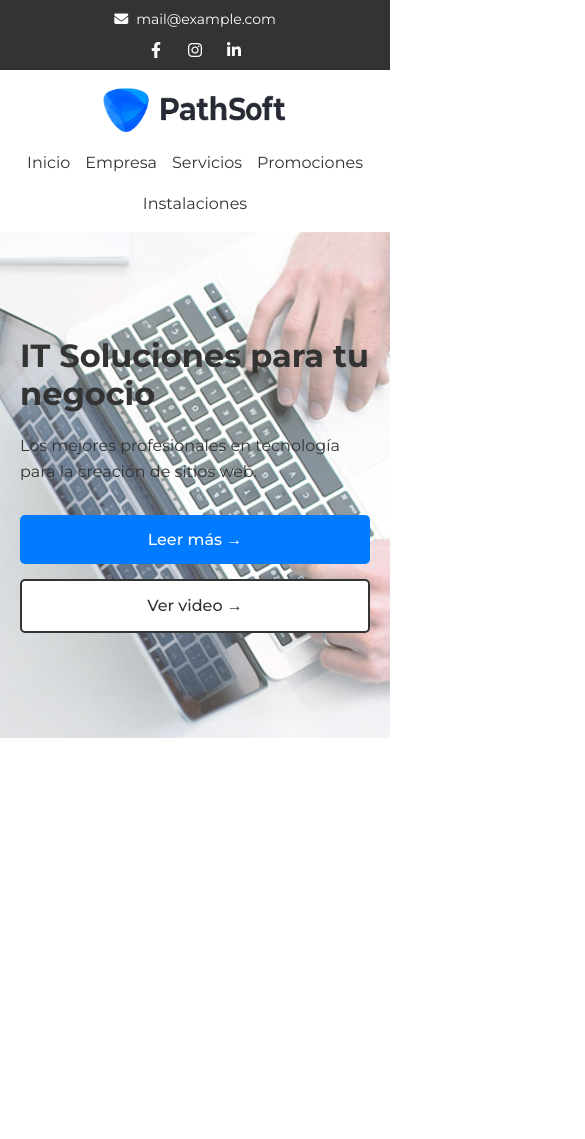
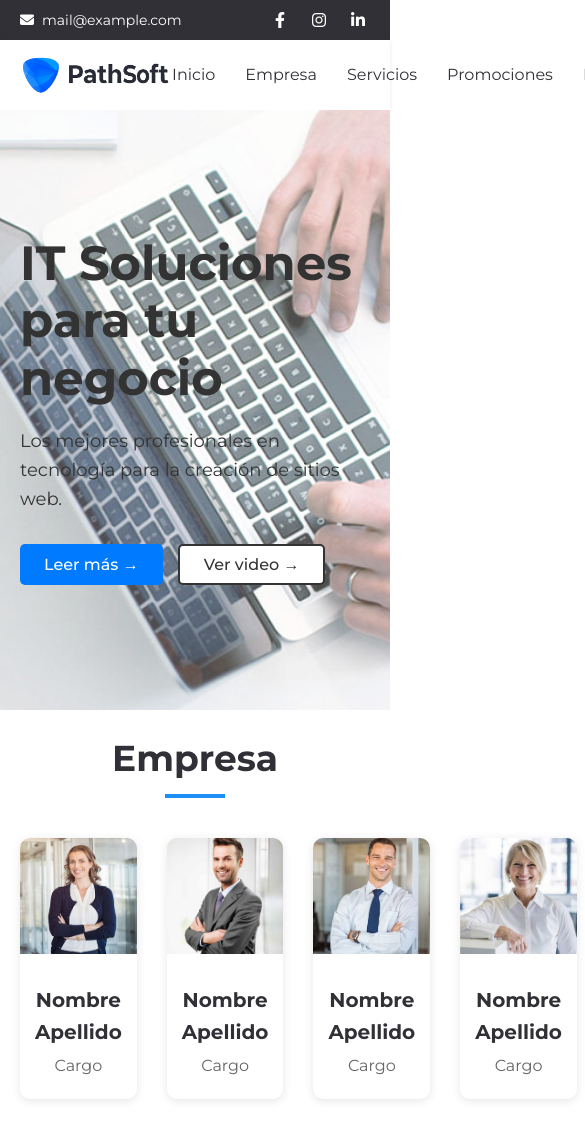
Before and after one commit to hazelhd20/Examen-Unidad-2, a plain HTML site: page index.html in a window 390 px wide. Shown: the top 1139 px of the page, 585 px wide, since content can reach past the window. Before the commit the page ends 844 px from the top, so only its background shows below. Drawn offline with Linux system fonts and the light colour scheme.

Commit message:
Seccion de Empresa

```diff
--- a/estilos.css
+++ b/estilos.css
@@ -4,27 +4,37 @@
     padding: 0;
 }
 
+:root {
+    --azul: #1d8ef6;
+    --gris: #f0f3f8;
+    --blanco: #ffffff;
+    --negro: #313036;
+}
+
 body {
     font-family: 'Montserrat', sans-serif;
     font-size: 16px;
     line-height: 1.6;
-    color: #333;
-    background-color: #fff;
+    color: var(--negro);
+    background-color: var(--blanco);
+}
+
+.contenedor {
+    max-width: 1200px;
+    width: 100%;
+    margin: 0 auto;
+    padding: 0 20px;
 }
 
 /* Cintilla Superior */
 .cintilla {
-    background-color: #333333;
+    background-color: var(--negro);
     height: 40px;
     display: flex;
     align-items: center;
 }
 
 .cintilla-contenedor {
-    max-width: 1200px;
-    width: 100%;
-    margin: 0 auto;
-    padding: 0 20px;
     display: flex;
     justify-content: space-between;
     align-items: center;
@@ -34,7 +44,7 @@ body {
     display: flex;
     align-items: center;
     gap: 8px;
-    color: #fff;
+    color: var(--blanco);
     font-size: 14px;
 }
 
@@ -48,7 +58,7 @@ body {
 }
 
 .red-social {
-    color: #fff;
+    color: var(--blanco);
     text-decoration: none;
     font-size: 16px;
     transition: opacity 0.3s ease;
@@ -69,7 +79,7 @@ body {
 
 /* Barra de Navegación */
 .barra-navegacion {
-    background-color: #fff;
+    background-color: var(--blanco);
     height: 70px;
     display: flex;
     align-items: center;
@@ -77,10 +87,6 @@ body {
 }
 
 .barra-contenedor {
-    max-width: 1200px;
-    width: 100%;
-    margin: 0 auto;
-    padding: 0 20px;
     display: flex;
     justify-content: space-between;
     align-items: center;
@@ -93,9 +99,9 @@ body {
 }
 
 .logo img {
-    height: 50px;
+    height: 40px;
     width: auto;
-    max-height: 70px;
+    max-height: 60px;
     object-fit: contain;
 }
 
@@ -107,7 +113,7 @@ body {
 }
 
 .menu-navegacion li a {
-    color: #333;
+    color: var(--negro);
     text-decoration: none;
     font-size: 16px;
     font-weight: 400;
@@ -115,7 +121,7 @@ body {
 }
 
 .menu-navegacion li a:hover {
-    color: #007bff;
+    color: var(--azul);
 }
 
 /* Sección Hero */
@@ -127,8 +133,7 @@ body {
     background-size: cover;
     background-position: center;
     background-repeat: no-repeat;
-    display: grid;
-    grid-template-columns: 1fr;
+    display: flex;
     align-items: center;
 }
 
@@ -143,17 +148,21 @@ body {
     z-index: 1;
 }
 
-.hero-contenido {
-    max-width: 1200px;
-    width: 100%;
-    margin: 0 auto;
-    padding: 0 20px;
+.hero .contenedor {
     position: relative;
     z-index: 2;
+    height: 100%;
+    display: flex;
+    align-items: center;
+    justify-content: flex-start;
+}
+
+.hero-contenido {
+    max-width: 400px;
     display: flex;
     flex-direction: column;
     gap: 20px;
-    max-width: 600px;
+    align-items: flex-start;
 }
 
 .hero-titulo {
@@ -178,7 +187,7 @@ body {
 }
 
 .boton {
-    padding: 12px 30px;
+    padding: 6px 24px;
     font-size: 16px;
     font-weight: 500;
     text-decoration: none;
@@ -211,53 +220,132 @@ body {
     transform: translateY(-2px);
 }
 
-/* Responsive */
-@media (max-width: 768px) {
-    .cintilla {
-        height: auto;
-        padding: 8px 0;
+/* Sección Empresa */
+.empresa {
+    padding: 20px 0;
 }
 
-    .cintilla-contenedor {
+.empresa .contenedor {
+    display: flex;
     flex-direction: column;
-        gap: 8px;
+    align-items: center;
+    padding-bottom: 20px;
 }
 
-    .barra-navegacion {
-        height: auto;
-        padding: 15px 0;
+.empresa-titulo {
+    font-size: 36px;
+    font-weight: 700;
+    color: var(--negro);
+    text-align: center;
+    margin-bottom: 50px;
+    position: relative;
+    display: inline-block;
 }
 
-    .barra-contenedor {
-        flex-direction: column;
-        gap: 15px;
+.empresa-titulo::after {
+    content: '';
+    position: absolute;
+    bottom: -10px;
+    left: 50%;
+    transform: translateX(-50%);
+    width: 60px;
+    height: 4px;
+    background-color: var(--azul);
 }
 
-    .menu-navegacion {
-        flex-wrap: wrap;
-        gap: 15px;
-        justify-content: center;
+.empresa-grid {
+    display: grid;
+    grid-template-columns: repeat(4, 1fr);
+    gap: 30px;
+    width: 100%;
 }
 
-    .hero {
-        height: 60vh;
-        min-height: 500px;
+.empresa-miembro {
+    text-align: center;
+    background-color: var(--blanco);
+    border-radius: 10px;
+    box-shadow: 0 2px 10px rgba(0, 0, 0, 0.1);
+    overflow: visible;
+    transition: transform 0.3s ease, box-shadow 0.3s ease;
+    position: relative;
+    transform-origin: top center;
 }
 
-    .hero-titulo {
-        font-size: 32px;
+.empresa-miembro:hover {
+    transform: scaleY(1.05);
+    box-shadow: 0 4px 15px rgba(0, 0, 0, 0.15);
 }
 
-    .hero-descripcion {
-        font-size: 16px;
+.empresa-imagen-container {
+    position: relative;
+    width: 100%;
+    padding-bottom: 100%;
+    overflow: visible;
 }
 
-    .hero-botones {
-        flex-direction: column;
+.empresa-imagen {
+    position: absolute;
+    top: 0;
+    left: 0;
+    width: 100%;
+    height: 100%;
+    object-fit: cover;
+    border-radius: 10px 10px 0 0;
+    overflow: hidden;
 }
 
-    .boton {
-        width: 100%;
+.empresa-redes {
+    position: absolute;
+    bottom: -20px;
+    left: 50%;
+    transform: translateX(-50%);
+    background-color: transparent;
+    display: flex;
+    align-items: center;
     justify-content: center;
+    gap: 8px;
+    padding: 0;
+    opacity: 0;
+    transition: opacity 0.3s ease;
+    z-index: 10;
 }
+
+.empresa-miembro:hover .empresa-redes {
+    opacity: 1;
 }
+
+.empresa-red-social {
+    width: 32px;
+    height: 32px;
+    background-color: var(--azul);
+    color: var(--blanco);
+    border-radius: 0;
+    display: flex;
+    align-items: center;
+    justify-content: center;
+    text-decoration: none;
+    transition: transform 0.3s ease, opacity 0.3s ease;
+    font-size: 14px;
+    border-radius: 5px;
+}
+
+.empresa-red-social:hover {
+    transform: scale(1.1);
+    opacity: 0.8;
+}
+
+.empresa-nombre {
+    font-size: 20px;
+    font-weight: 600;
+    color: var(--negro);
+    margin: 30px 0 5px 0;
+    padding: 0 15px;
+}
+
+.empresa-cargo {
+    font-size: 16px;
+    color: #666;
+    font-weight: 400;
+    margin-bottom: 20px;
+    padding: 0 15px;
+}
--- a/index.html
+++ b/index.html
@@ -11,7 +11,7 @@
 <body>
     <!-- Cintilla superior -->
     <div class="cintilla">
-        <div class="cintilla-contenedor">
+        <div class="contenedor cintilla-contenedor">
             <div class="cintilla-email">
                 <i class="fas fa-envelope"></i>
                 <span>mail@example.com</span>
@@ -26,7 +26,7 @@
 
     <!-- Barra de navegación -->
     <nav class="barra-navegacion">
-        <div class="barra-contenedor">
+        <div class="contenedor barra-contenedor">
             <div class="logo">
                 <img src="imagenes/logo.png" alt="PathSoft">
             </div>
@@ -42,6 +42,7 @@
 
     <!-- Sección Hero -->
     <section class="hero">
+        <div class="contenedor">
             <div class="hero-contenido">
                 <h1 class="hero-titulo">IT Soluciones para tu negocio</h1>
                 <p class="hero-descripcion">Los mejores profesionales en tecnología para la creación de sitios web.</p>
@@ -50,6 +51,68 @@
                     <a href="#" class="boton boton-secundario">Ver video →</a>
                 </div>
             </div>
+        </div>
+    </section>
+
+    <!-- Sección Empresa -->
+    <section id="empresa" class="empresa">
+        <div class="contenedor">
+            <h2 class="empresa-titulo">Empresa</h2>
+            <div class="empresa-grid">
+                <div class="empresa-miembro">
+                    <div class="empresa-imagen-container">
+                        <img src="imagenes/foto_empresa1.jpg" alt="Miembro del equipo 1" class="empresa-imagen">
+                        <div class="empresa-redes">
+                            <a href="#" class="empresa-red-social"><i class="fab fa-facebook-f"></i></a>
+                            <a href="#" class="empresa-red-social"><i class="fab fa-instagram"></i></a>
+                            <a href="#" class="empresa-red-social"><i class="fab fa-linkedin-in"></i></a>
+                            <a href="#" class="empresa-red-social"><i class="fab fa-twitter"></i></a>
+                        </div>
+                    </div>
+                    <h3 class="empresa-nombre">Nombre Apellido</h3>
+                    <p class="empresa-cargo">Cargo</p>
+                </div>
+                <div class="empresa-miembro">
+                    <div class="empresa-imagen-container">
+                        <img src="imagenes/foto_empresa2.jpg" alt="Miembro del equipo 2" class="empresa-imagen">
+                        <div class="empresa-redes">
+                            <a href="#" class="empresa-red-social"><i class="fab fa-facebook-f"></i></a>
+                            <a href="#" class="empresa-red-social"><i class="fab fa-instagram"></i></a>
+                            <a href="#" class="empresa-red-social"><i class="fab fa-linkedin-in"></i></a>
+                            <a href="#" class="empresa-red-social"><i class="fab fa-twitter"></i></a>
+                        </div>
+                    </div>
+                    <h3 class="empresa-nombre">Nombre Apellido</h3>
+                    <p class="empresa-cargo">Cargo</p>
+                </div>
+                <div class="empresa-miembro">
+                    <div class="empresa-imagen-container">
+                        <img src="imagenes/foto_empresa3.jpg" alt="Miembro del equipo 3" class="empresa-imagen">
+                        <div class="empresa-redes">
+                            <a href="#" class="empresa-red-social"><i class="fab fa-facebook-f"></i></a>
+                            <a href="#" class="empresa-red-social"><i class="fab fa-instagram"></i></a>
+                            <a href="#" class="empresa-red-social"><i class="fab fa-linkedin-in"></i></a>
+                            <a href="#" class="empresa-red-social"><i class="fab fa-twitter"></i></a>
+                        </div>
+                    </div>
+                    <h3 class="empresa-nombre">Nombre Apellido</h3>
+                    <p class="empresa-cargo">Cargo</p>
+                </div>
+                <div class="empresa-miembro">
+                    <div class="empresa-imagen-container">
+                        <img src="imagenes/foto_empresa4.jpg" alt="Miembro del equipo 4" class="empresa-imagen">
+                        <div class="empresa-redes">
+                            <a href="#" class="empresa-red-social"><i class="fab fa-facebook-f"></i></a>
+                            <a href="#" class="empresa-red-social"><i class="fab fa-instagram"></i></a>
+                            <a href="#" class="empresa-red-social"><i class="fab fa-linkedin-in"></i></a>
+                            <a href="#" class="empresa-red-social"><i class="fab fa-twitter"></i></a>
+                        </div>
+                    </div>
+                    <h3 class="empresa-nombre">Nombre Apellido</h3>
+                    <p class="empresa-cargo">Cargo</p>
+                </div>
+            </div>
+        </div>
     </section>
 </body>
 </html>
```
Lines whose indentation alone changed are shown as unchanged.
